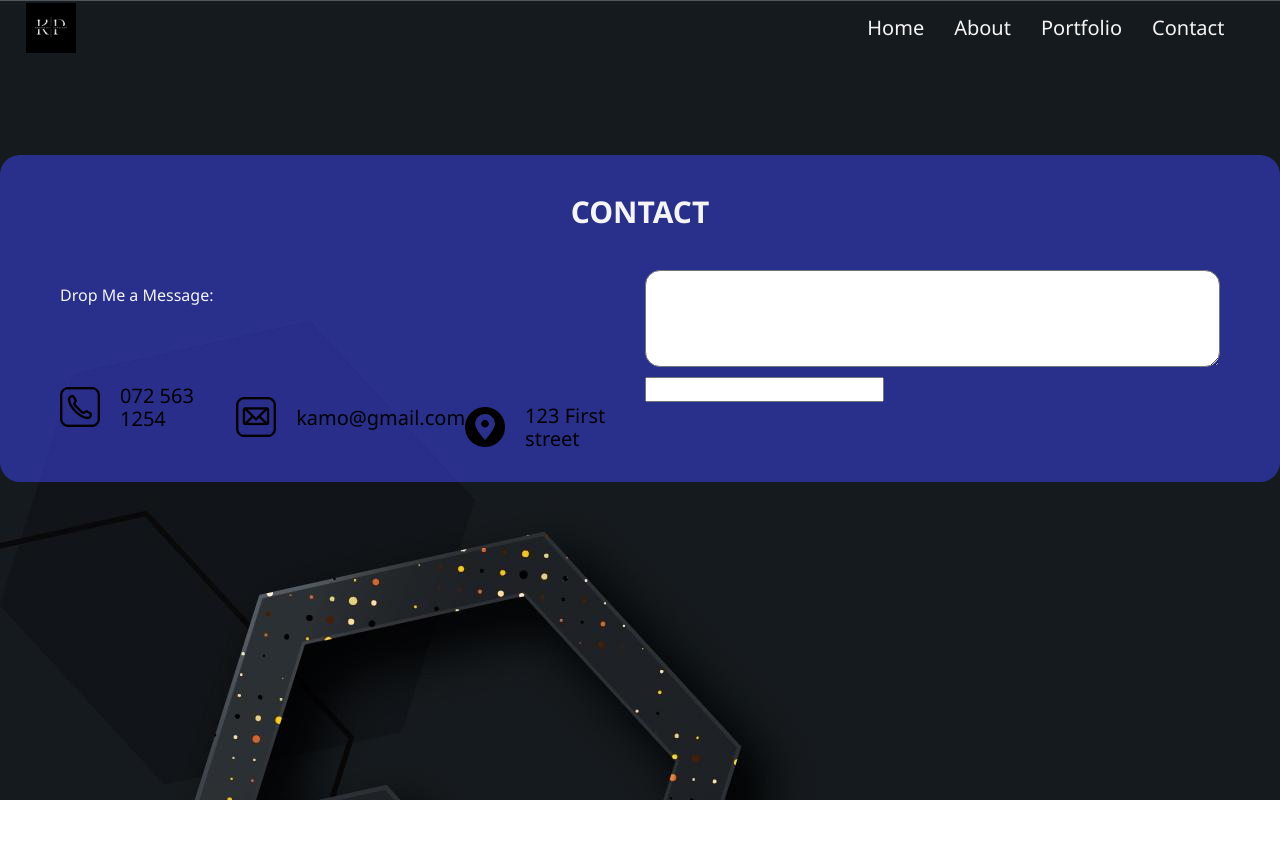
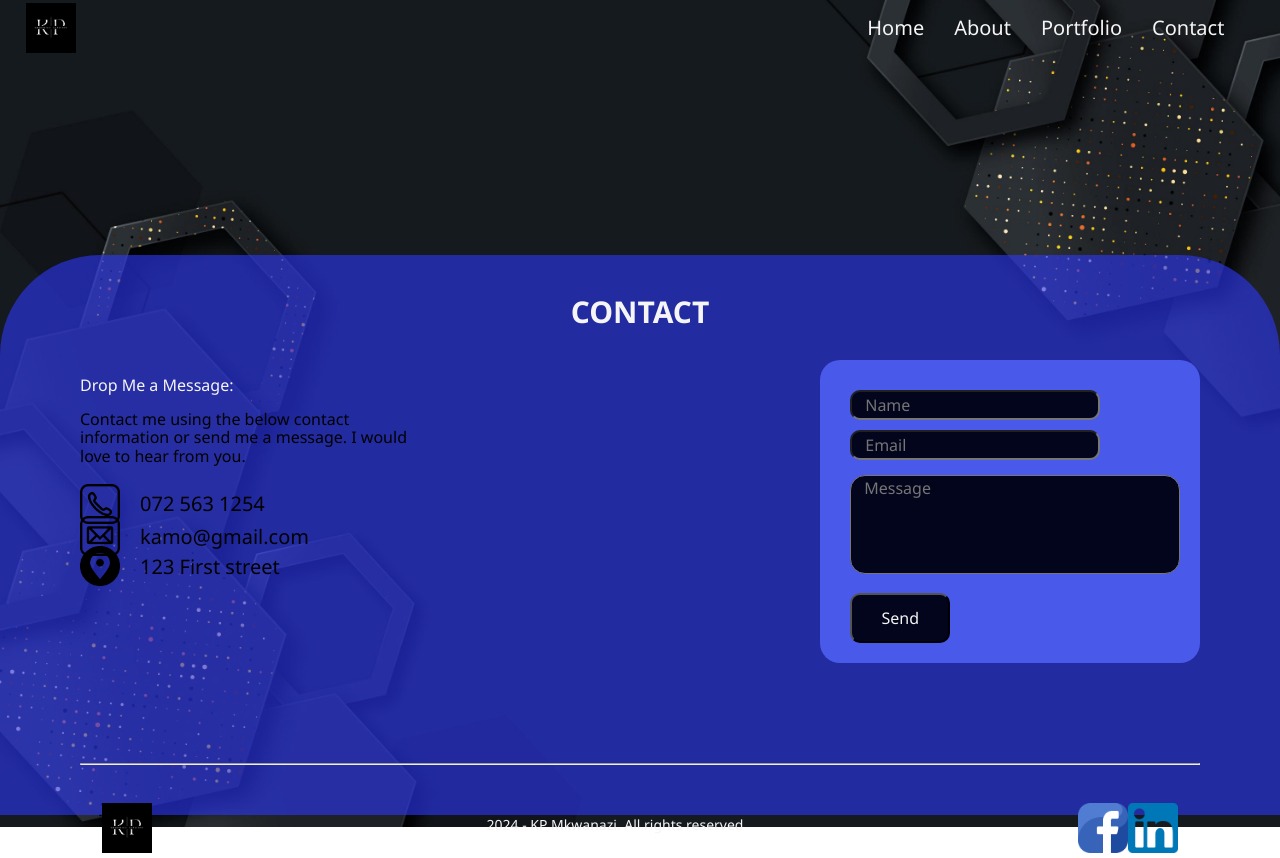
Before and after one commit to kaymkwanazi/Portfolio, a React (Vite) app: page /contact in a window 1280 px wide. Before the commit the page ends 800 px from the top, so only its background shows below. Built offline with nearby package versions, Linux system fonts and the light colour scheme.

Commit message:
third commit

```diff
--- a/src/App.jsx
+++ b/src/App.jsx
@@ -4,11 +4,14 @@ import Contact from './pages/Contact.jsx'
 import Navbar from './components/navbar.jsx'
 import { BrowserRouter as Router, Routes, Route } from 'react-router-dom'
 import Logo from './assets/logo.png'
+import Footer from './components/footer.jsx'
 
 function App() {
   return (
     <>
+
       <Navbar />
+
       <Router>
         <Routes>
           <Route path='' element={<Home />} />
@@ -17,6 +20,7 @@ function App() {
         </Routes>
       </Router>
 
+
     </>
   )
 }
--- /dev/null
+++ b/src/components/footer.jsx
@@ -0,0 +1,26 @@
+import React from 'react'
+import Logo from '../assets/logo.png'
+import Facebook from '../assets/facebook.png'
+import Linkedin from '../assets/linkedin.png'
+
+
+function Footer() {
+  return (
+<>
+    <div>
+        <hr></hr>
+        <footer>
+            <div className='leftside'>
+                <img className='logo' src={Logo}></img>
+            </div>
+            <div className='est'><p>2024 - KP Mkwanazi. All rights reserved</p></div>
+            <div className='socials'>
+                <a href='www.linkedin.com/in/kamogelo-mkwanazi-b140a7253'><img className='facebook' src={Facebook}></img></a>
+                <a href='#'><img className='linkedin' src={Linkedin}></img></a>
+            </div>
+        </footer>
+    </div>
+</>
+  )
+};
+export default Footer
--- a/src/components/navbar.jsx
+++ b/src/components/navbar.jsx
@@ -1,8 +1,10 @@
 import React from 'react'
 import Logo from '../assets/logo.png'
 
+
 const Navbar = () => {
   return (
+
     <nav>
           <img className='logo' src={Logo} />
           <ul>
--- a/src/index.css
+++ b/src/index.css
@@ -1,8 +1,16 @@
+
+*{
+  box-sizing: border-box;
+}
 :root{
   font-family:'Segoe UI', Tahoma, Geneva, Verdana, sans-serif;
   font-size: 1rem;
-  background-image: url(./assets/6184604.jpg);
-
+  background-image: url('./assets/6184604.jpg');
+  background-repeat: no-repeat;
+  background-size: cover;
+  background-position: center;
+  height: 100%;
+  width: 100%;
 }
 nav{
   display: flex;
@@ -45,13 +53,13 @@ nav ul li a:hover{
 }
 /* ----------Contact page---------- */
 .contact {
-  border-radius: 20px;
-  background-color: rgba(56, 64, 214, 0.599);
-  padding-left: 50px;
-  padding-top: 10px;
-  padding-right: 50px;
-  padding-bottom: 50px;
-  margin-top: 100px;
+  border-top-left-radius: 100px;
+  border-top-right-radius: 100px;
+  background-color: rgba(46, 56, 248, 0.599);
+  padding: 10px 80px 0px 80px;
+  margin-top: 200px;
+  position: absolute;
+  height: 70vh;
 }
 .headingCont{
   text-align: center;
@@ -60,6 +68,55 @@ nav ul li a:hover{
 }
 p label{
   color: whitesmoke;
+}
+.sendMessage {
+  padding: 25px 25px 15px 25px;
+  border-radius: 20px;
+  background-color: rgb(73, 89, 233);
+}
+.column1 {
+  float: left;
+  width: 50%;
+
+}
+.row{
+  display: flex;
+
+}
+form {
+  float: right;
+  width: 50%;
+
+}
+form input {
+  background-color: rgba(1, 3, 22, 0.966);
+  color: whitesmoke;
+  font-size: 16px;
+  height: 30px;
+  width: 250px;
+  border-radius: 10px;
+
+}
+input {
+  padding: 3px;
+  margin: 5px;
+}
+input[type=submit]{
+  width: 100px;
+  height: 50px;
+}
+textarea {
+  background-color: rgba(1, 3, 22, 0.966);
+  margin: 10px;
+  border-radius: 15px;
+  padding: 3px;
+  margin-left: 5px;
+  resize: none;
+  font-size: 16px;
+  width: 100%;
+}
+form ::placeholder{
+  padding-left: 10px;
 }
 /* ---------phone number------------ */
 .phone {
@@ -94,12 +151,30 @@ p label{
 .locationImg {
   margin-right: 20px;
 }
-textarea {
-  border-radius: 15px;
+/* ------footer--------- */
+hr {
+  margin-top: 100px;
 }
-.container {
-  display: grid;
-  grid-template-columns: 1fr 1fr;
-  gap: 10px;
-  padding: 10px;
+footer{
+  display: flex;
+  justify-content: space-between;
+  padding-right: 2%;
+  padding-left: 2%;
+  padding-top: 30px;
 }
+.leftside{
+  float: left;
+  text-align: left;
+}
+.facebook{
+  width: 50px;
+  height: 50px;
+}
+.linkedin{
+  width: 50px;
+  height: 50px;
+}
+.est {
+  font-size: 14px;
+  color: whitesmoke;
+}
--- a/src/pages/Contact.jsx
+++ b/src/pages/Contact.jsx
@@ -2,41 +2,45 @@ import React from 'react'
 import Phone from '../assets/phone_logo.png'
 import Email from '../assets/apple.png'
 import Location from '../assets/gps.png'
+import Footer from '../components/footer.jsx'
 
 function Contact () {
   return (
+    <>
     <div className='contact'>
       <h3 className='headingCont'>CONTACT</h3>
-      <div className='container'>
+      <div className='row'>
+        <div className='column1'>
             <p><label id='message'>Drop Me a Message:</label></p>
-          <textarea id ='message' name='message' rows='5' cols='50'></textarea>
-
-        <div className='column'>
+            <p>Contact me using the below contact information or send me a message. I would love to hear from you.</p>
               <div className='phone'>
                 <img className='phoneImg'src={Phone} width='40px'></img>
                 <p>072 563 1254</p>
-
+              </div>
               <div className='email'>
                       <img className='emailImg'src={Email} width='40px'></img>
                       <p>kamo@gmail.com</p>
-
+                    </div>
                         <div className='location'>
                           <img className='locationImg'src={Location} width='40px'></img>
                           <p>123 First street</p>
-
                         </div>
         </div>
-            </div>
-        </div>
+        {/* 2nd column */}
         <div className='column2'>
             <form className='sendMessage'>
-                  <input type='text'></input>
+                <input type='text' id="name" placeholder='Name'></input>
+                <input type='email' id= "email" placeholder='Email'></input>
+                <textarea id ='message' placeholder='Message' rows='5' cols='50'></textarea>
+                <input type='submit' value='Send'></input>
            </form>
-            </div>
         </div>
 
       </div>
+      <Footer />
+    </div>
 
+    </>
   );
 };
 
--- a/src/pages/Home.jsx
+++ b/src/pages/Home.jsx
@@ -5,7 +5,7 @@ const Home = () => {
         <div className='homepage'>
 
             <div>
-              <p className='line1'>I'm a</p>
+              <p className='line1'>Hi, I'm a</p>
               <p className='line2'>FULL STACK</p>
               <p className='line2'>SOFTWARE DEVELOPER</p>
             </div>
```
Lines whose indentation alone changed are shown as unchanged.
